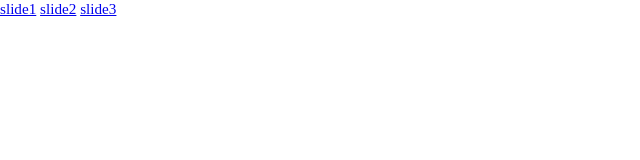
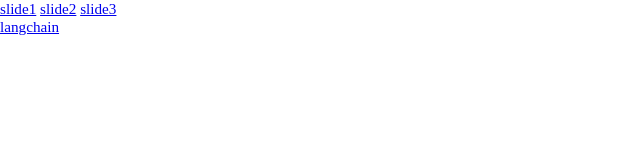
Before and after one commit to reidpat/html-presentation-editor, a SvelteKit app: page / in a window 1280 px wide. Shown: the top 160 px of the page, without its empty margins (0-640 px from the left). Built offline with nearby package versions, Linux system fonts and the light colour scheme.

Commit message:
Langchain link from main page

```diff
--- a/src/routes/+page.svelte
+++ b/src/routes/+page.svelte
@@ -20,3 +20,4 @@
         <a href={`/${slide}`}>{slide}</a> <!-- Links to each slide -->
     {/each}
 </div>
+<a href="/langchain">langchain</a>
```
Also changed, not shown: src/routes/langchain/+page.svelte (line endings or trailing spaces).
